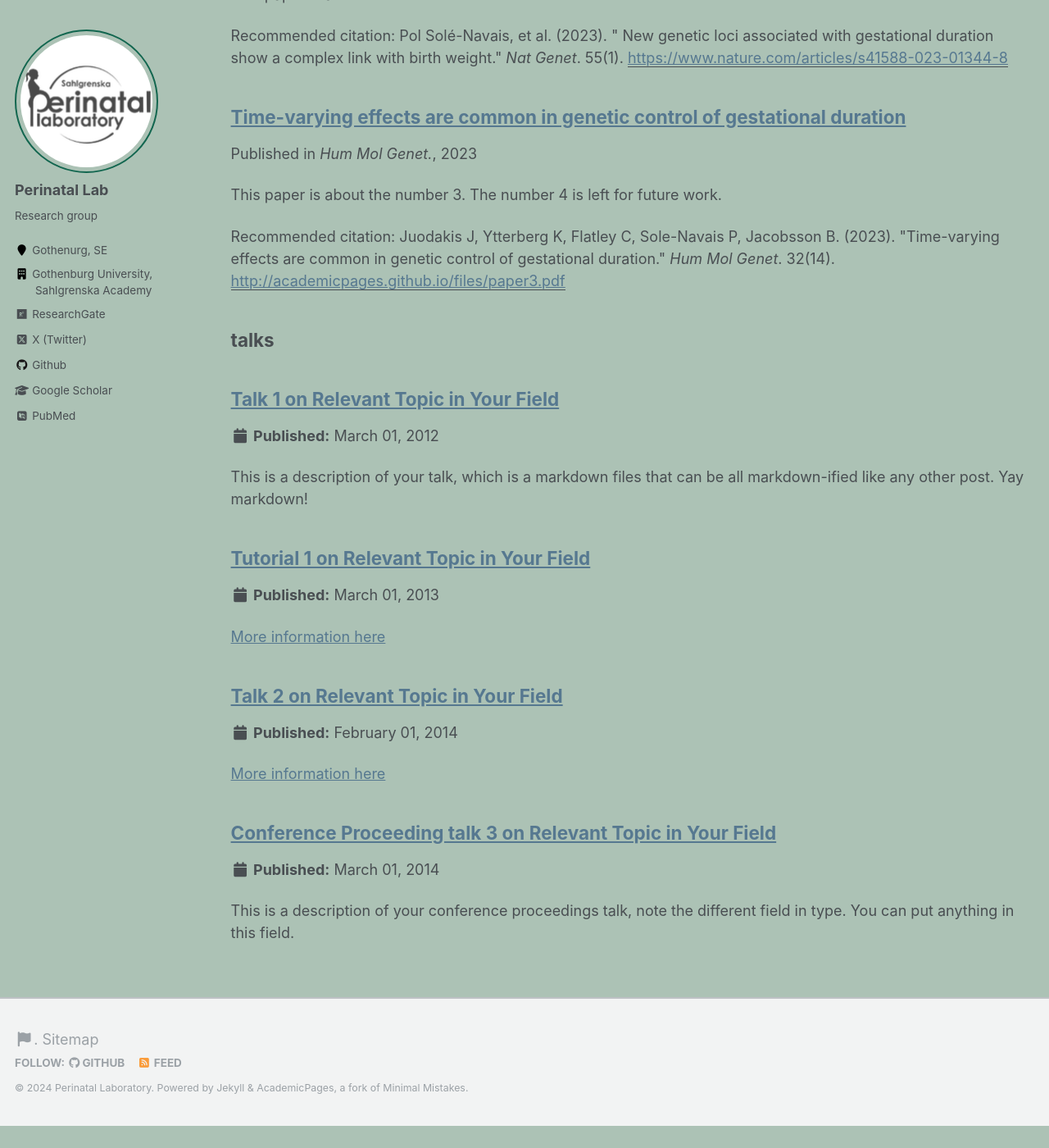
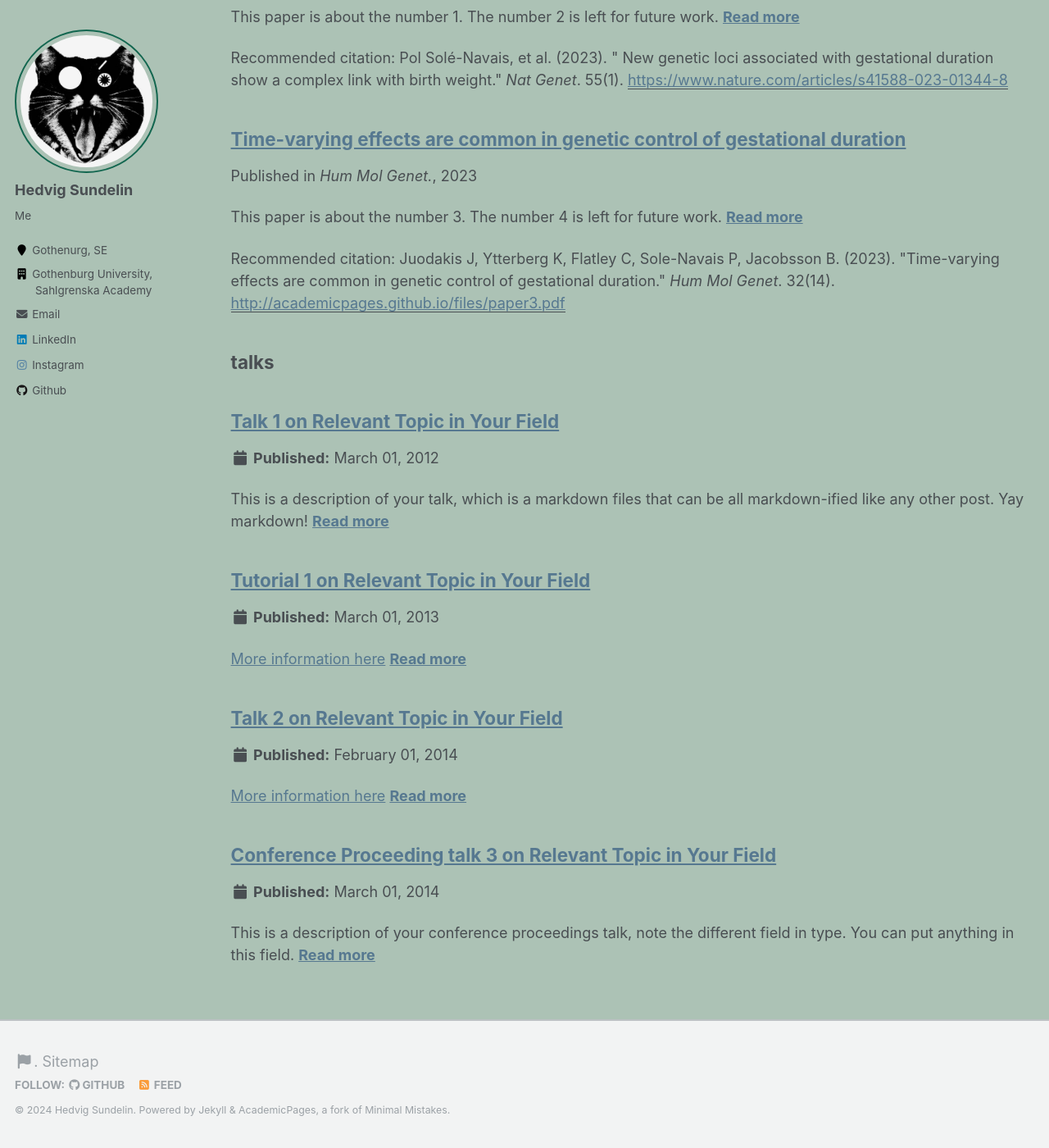
Before and after one commit to hedvigsun/hedvig, a Jekyll site: the page built from _pages/sitemap.md, in a window 1280 px wide and 1400 px high, scrolled down 4508 px. Shown: the whole window at 82% size. Built offline with Jekyll 4.4.1, drawn with Linux system fonts in a browser that asks for light colours; some web fonts are replaced; before the commit the page ends 5881 px from its top, so only the background shows below that; some of the changed text lies outside the part shown.

Commit message:
Update _config.yml

```diff
--- a/_config.yml
+++ b/_config.yml
@@ -9,16 +9,16 @@
 locale                   : "en-US"
 title                    : "Home"
 title_separator          : "-"
-name                     : &name "Perinatal Laboratory"
-description              : &description "Research group"
+name                     : &name "Hedvig Sundelin"
+description              : &description "Just me"
 url                      : https://hedvigsun.github.io # https://academicpages.github.io # the base hostname & protocol for your site e.g. "https://mmistakes.github.io"
 baseurl                  : "/hedvig" # the subpath of your site, e.g. "/blog"
 repository               : "hedvigsun.github.io"
-teaser                   :  # filename of teaser fallback teaser image placed in /images/, .e.g. "500x300.png"
+teaser                   : "cat.png" # filename of teaser fallback teaser image placed in /images/, .e.g. "500x300.png"
 breadcrumbs              : false # true, false (default)
 words_per_minute         : 160
 future                   : true
-read_more                : "disabled" # if enabled, adds "Read more" links to excerpts
+read_more                : "enabled" # if enabled, adds "Read more" links to excerpts
 talkmap_link             : false #change to true to add link to talkmap on talks page
 comments:
   provider               : "facebook" # "staticman" # false (default), "disqus", "discourse", "facebook", "google-plus", "staticman", "custom"
@@ -81,17 +81,17 @@ analytics:
 
 # Site Author
 author:
-  name             : "Perinatal Lab"
-  avatar           : "pnatal.png"
-  bio              : "Research group"
+  name             : "Hedvig Sundelin"
+  avatar           : "cat.png"
+  bio              : "Me"
   location         : "Gothenurg, SE"
   pcode            : "P3C3%2BW4"
   city             : "Gothenburg"
   employer         : "Gothenburg University,<br/> &emsp; &nbsp; Sahlgrenska Academy"
-  pubmed           : "https://pubmed.ncbi.nlm.nih.gov/?term=Jacobsson+B&cauthor_id=37012456"
-  googlescholar    : "https://scholar.google.no/citations?user=R7FyCn4AAAAJ&hl=no"
-  email            :
-  researchgate     :  "https://www.researchgate.net/lab/Bo-Jacobsson-Lab" # example: "https://www.researchgate.net/profile/yourprofile"
+  pubmed           :
+  googlescholar    :
+  email            : "hedvig.sundelin@gmail.com"
+  researchgate     :
   uri              :
   bitbucket        :
   codepen          :
@@ -99,20 +99,20 @@ author:
   flickr           :
   facebook         :
   foursquare       :
-  github           : "perinatalLab"
+  github           : "hedvigsun"
   google_plus      :
   keybase          :
-  instagram        :
+  instagram        : "sundelinva"
   impactstory      : #"https://profiles.impactstory.org/u/xxxx-xxxx-xxxx-xxxx"
   lastfm           :
-  linkedin         :
+  linkedin         : "hedvigsundelin"
   orcid            : # "http://orcid.org/yourorcidurl"
   pinterest        :
   soundcloud       :
   stackoverflow    : # http://stackoverflow.com/users/123456/username
   steam            :
   tumblr           :
-  twitter          : "perinatallab"
+  twitter          : # "perinatallab"
   vine             :
   weibo            :
   xing             :
```
